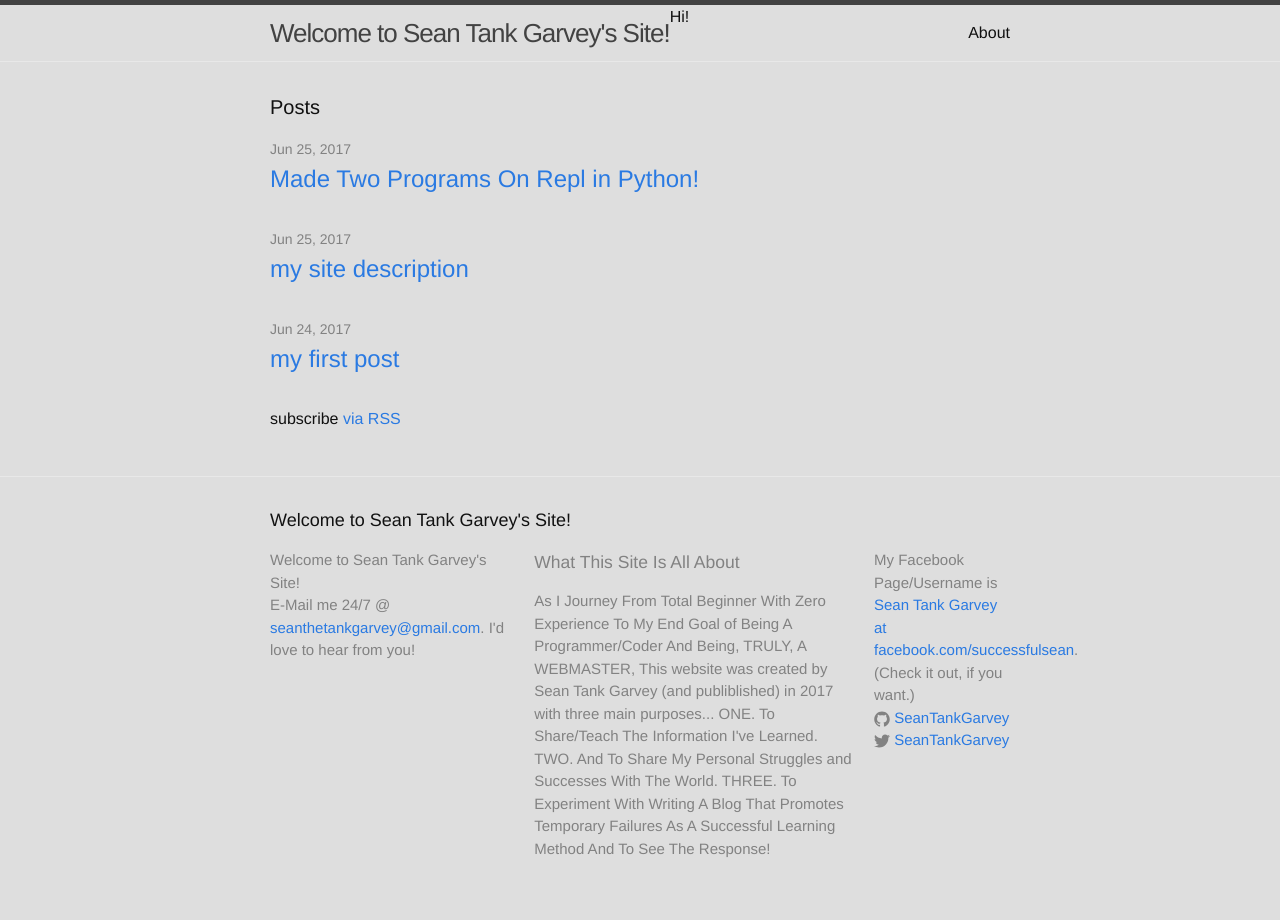
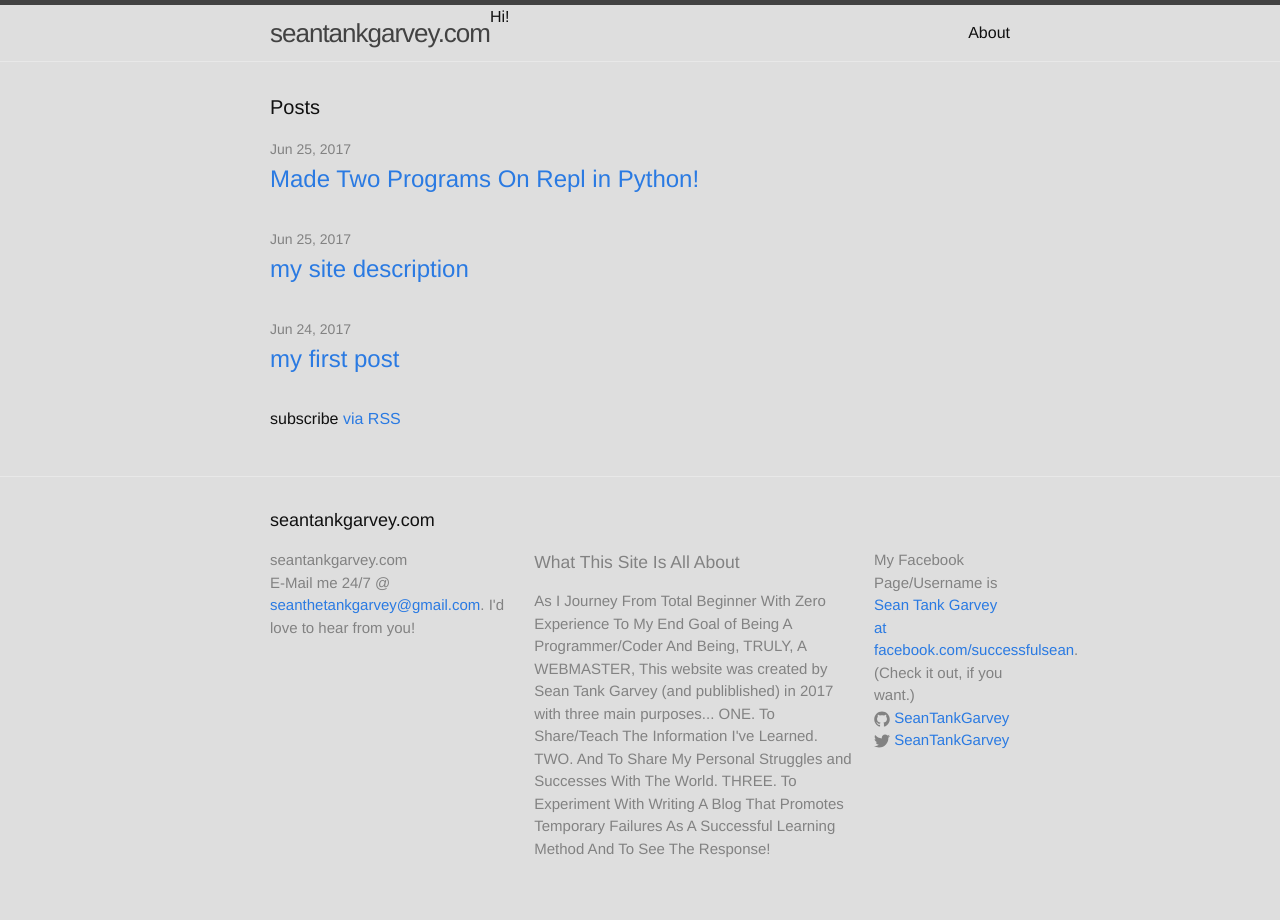
Before and after one commit to SeanTankGarvey/SeanTankGarvey.github.io, a Jekyll site: the page built from index.html, in a window 1280 px wide. Built offline with Jekyll 4.4.1, drawn with Linux system fonts in a browser that asks for light colours; a file with an impossible date is left out.

Commit message:
Update _config.yml

```diff
--- a/_config.yml
+++ b/_config.yml
@@ -6,7 +6,7 @@
 # 'jekyll serve'. If you change this file, please restart the server process.
 
 # Site settings
-title: Welcome to Sean Tank Garvey's Site!
+title: seantankgarvey.com
 email: seanthetankgarvey@gmail.com
 description: > # this means to ignore newlines until "baseurl:"
   As I Journey From Total Beginner With Zero Experience To My End Goal of Being A Programmer/Coder And Being, TRULY, A WEBMASTER,
```
